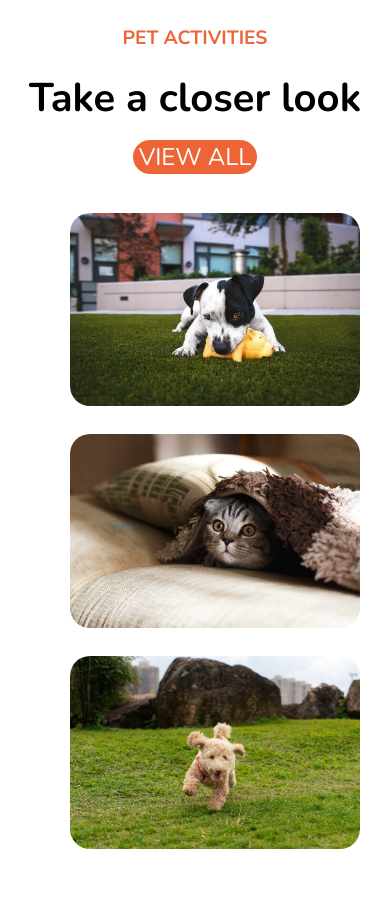
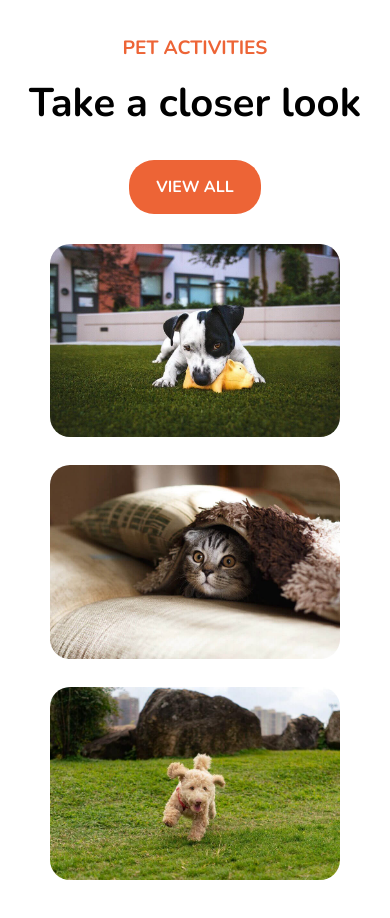
Before and after one commit to JRaulPC/202307-w1ch4-raul-perez, a plain HTML site: page index.html in a window 390 px wide. Before the commit the page ends 896 px from the top, so only its background shows below. Drawn offline with nearby package versions, Linux system fonts and the light colour scheme.

Commit message:
Adjust overall styles mobile

```diff
--- a/index.html
+++ b/index.html
@@ -15,9 +15,12 @@
 <body>
   <main class="container">
     <section class="main__container">
-      <h1 class="container__title">PET ACTIVITIES</h1>
-      <h2 class="container__claim">Take a closer look</h2>
-      <button class="button container__button">VIEW ALL</button>
+      <div class="main__container__text__area">
+        <h1 class="main__container__text__area__title">PET ACTIVITIES</h1>
+        <h2 class="main__container__text__area__claim">Take a closer look</h2>
+      </div>
+
+      <button class="button main__container__button">VIEW ALL</button>
     </section>
 
     <ul class="activities__list">
--- a/styles.css
+++ b/styles.css
@@ -40,22 +40,31 @@ button {
   display: flex;
   flex-direction: column;
   align-items: center;
-  gap: 15px;
+  justify-items: center;
+  gap: 30px;
 }
 
-.container__title {
+.main__container__text__area__title {
   color: #ed6436;
   font-size: 1.2rem;
-  padding: 5px;
+  padding: 15px;
   margin: auto;
+  margin: 0;
 }
 
-.container__claim {
+.main__container__text__area {
+  display: flex;
+  flex-direction: column;
+  align-items: center;
+  justify-items: center;
+}
+
+.main__container__text__area__claim {
   font-size: 2.5rem;
   margin: 0;
 }
 
-.container__button {
+.main__container__button {
   border-radius: 5px, 5px, 5px;
   border: transparent;
 }
@@ -65,6 +74,17 @@ button {
   flex-direction: column;
   gap: 10px;
   border: transparent 2px;
+  margin: 0;
+  padding-left: 0;
+  padding: 15px;
+}
+
+.button {
+  padding: 1rem;
+  width: 40%;
+  height: 20%;
+  font-size: 1rem;
+  font-weight: bold;
 }
 
 img {
```
